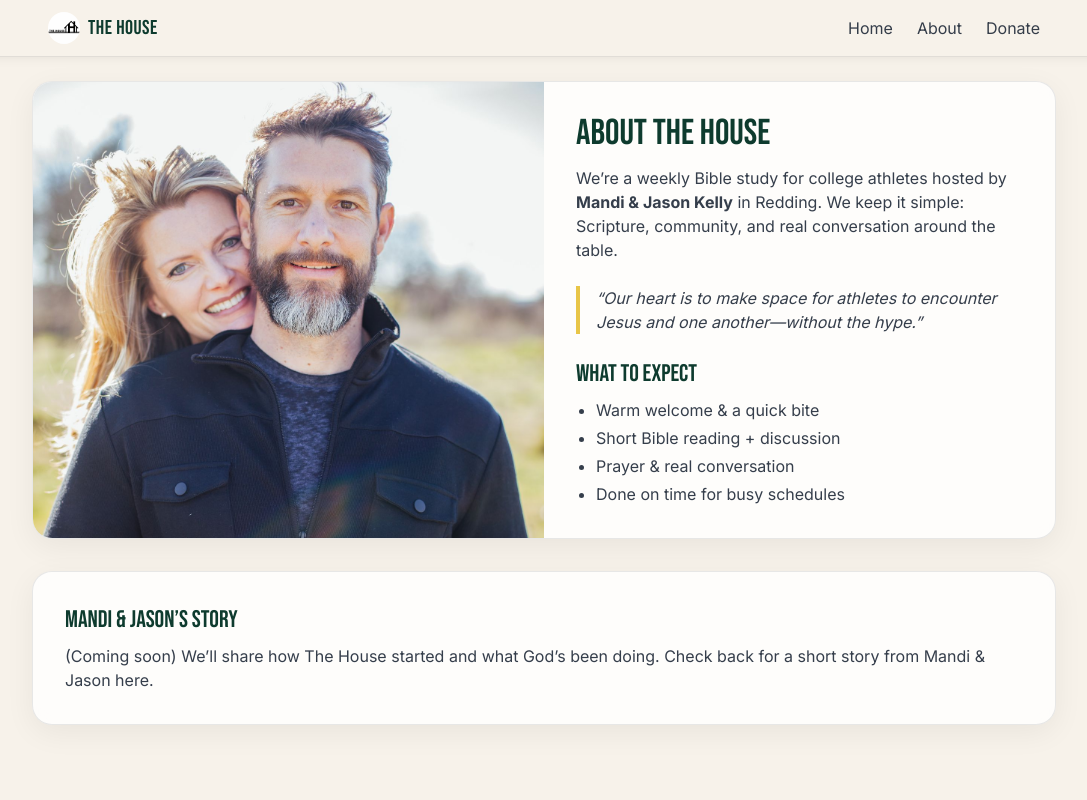
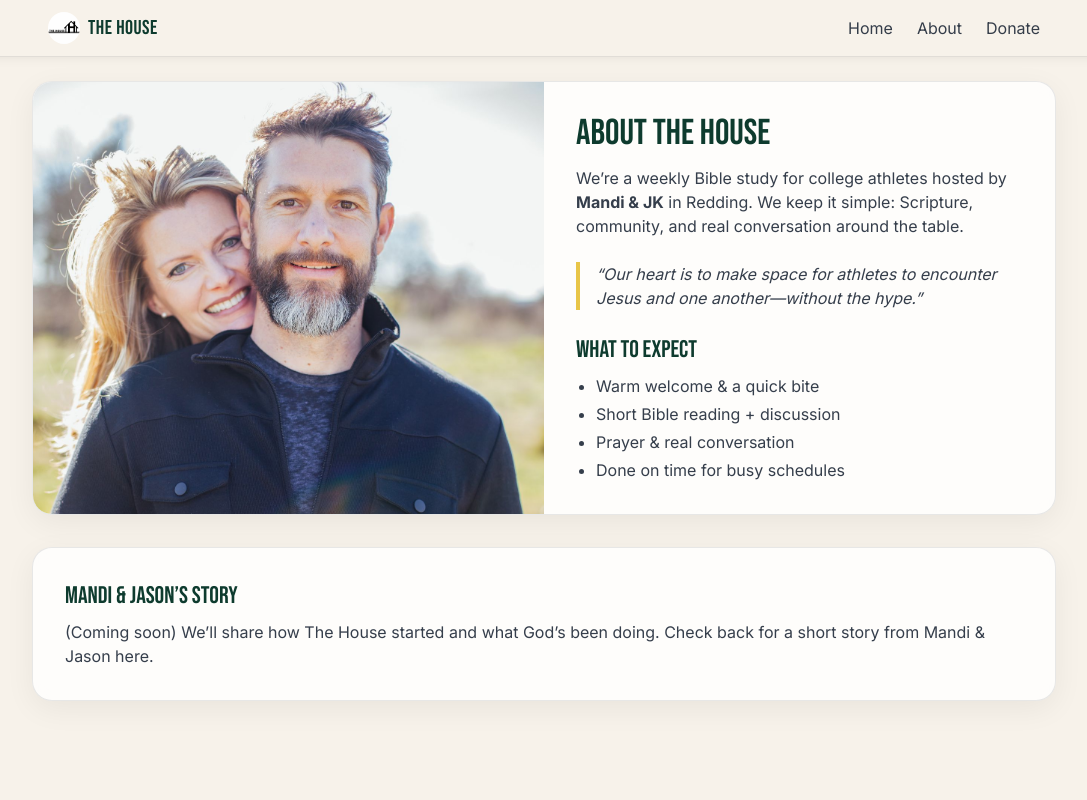
Before and after one commit to garrettcurtis92/thehouse, a Next.js app: page /about in a window 1280 px wide. Shown: the top 800 px of the page, without its empty margins (96-1183 px from the left). Built offline with nearby package versions, Linux system fonts and the light colour scheme.

Commit message:
chore(about): minor content/style tweak

```diff
--- a/src/app/about/page.tsx
+++ b/src/app/about/page.tsx
@@ -23,7 +23,7 @@ export default function AboutPage() {
             <div className="p-8">
               <h1 className="font-display text-4xl text-deep mb-3">About The House</h1>
               <p className="text-charcoal/90">
-                We’re a weekly Bible study for college athletes hosted by <b>Mandi &amp; Jason Kelly</b> in Redding.
+                We’re a weekly Bible study for college athletes hosted by <b>Mandi &amp; JK</b> in Redding.
                 We keep it simple: Scripture, community, and real conversation around the table.
               </p>
 
```
